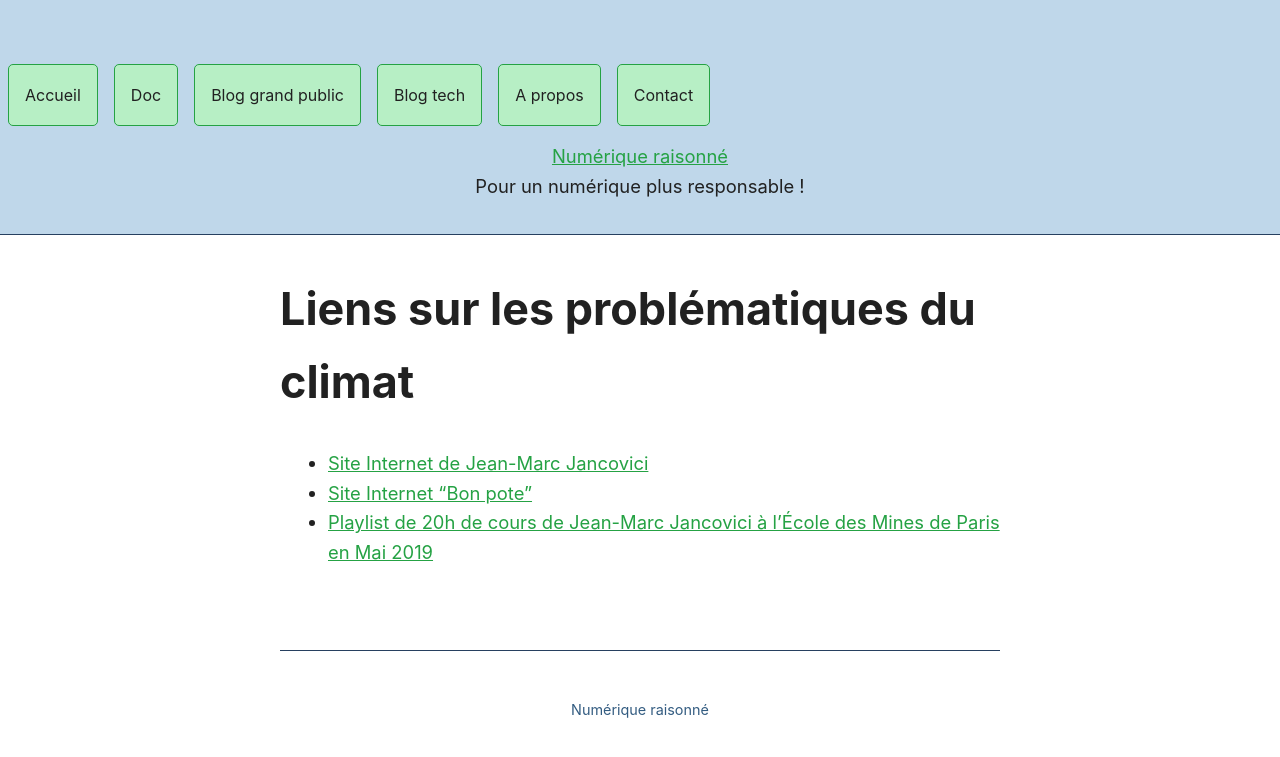
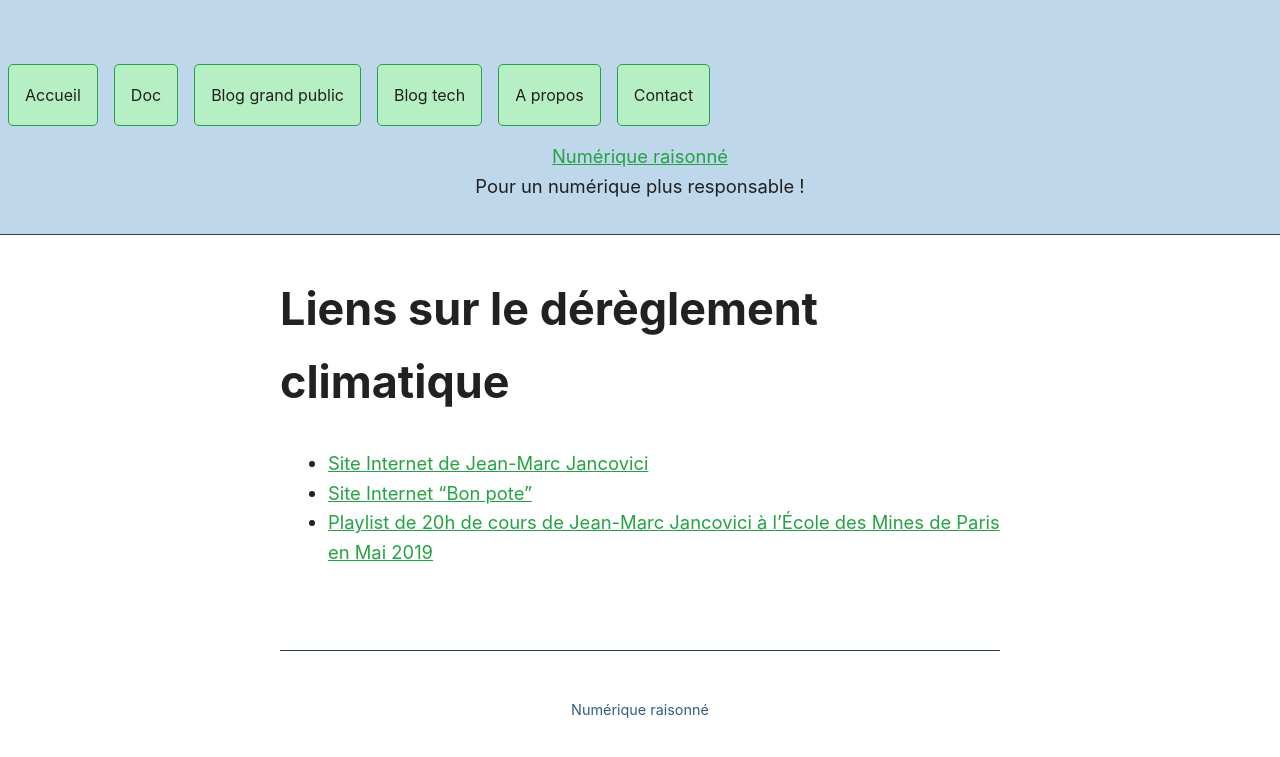
Before and after one commit to Slandais/slandais.github.io, a Jekyll site: the page built from _pages/liens-dereglement-climatique.md, in a window 1280 px wide. Shown: the top 757 px of the page. Built offline with Jekyll 4.4.1, drawn with Linux system fonts in a browser that asks for light colours; our own code applies the rules of GitHub Pages for plain Markdown files.

Commit message:
Update and rename liensClimatProblemes.md to liens-dereglement-climatique.md

```diff
--- a/_pages/liensClimatProblemes.md
+++ b/_pages/liens-dereglement-climatique.md
@@ -1,4 +1,9 @@
-# Liens sur les problématiques du climat
+---
+layout: default
+title: Liens dérèglement climatique
+permalink: /liens-dereglement-climatique/
+---
+# Liens sur le dérèglement climatique
 
 * [Site Internet de Jean-Marc Jancovici](https://jancovici.com/)
 * [Site Internet "Bon pote"](https://bonpote.com/)
```
